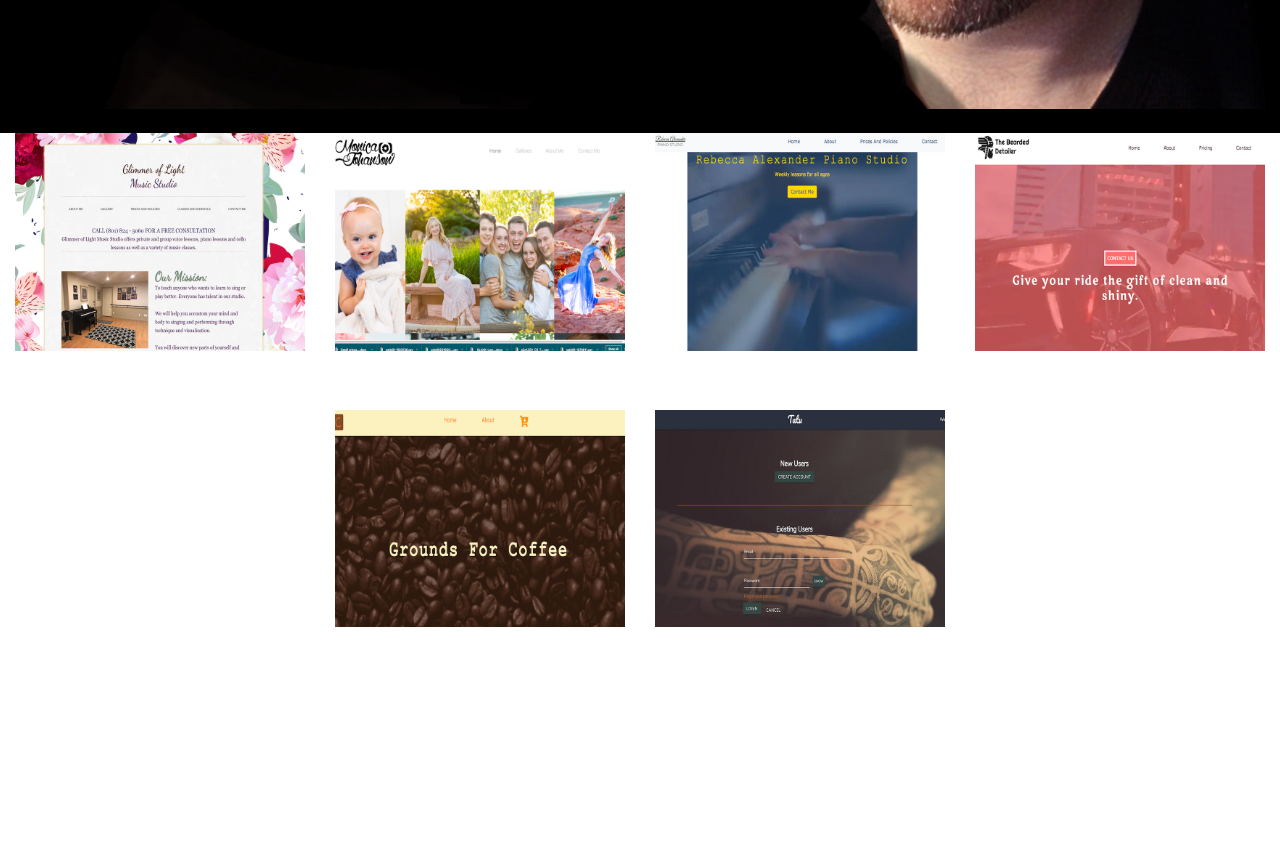
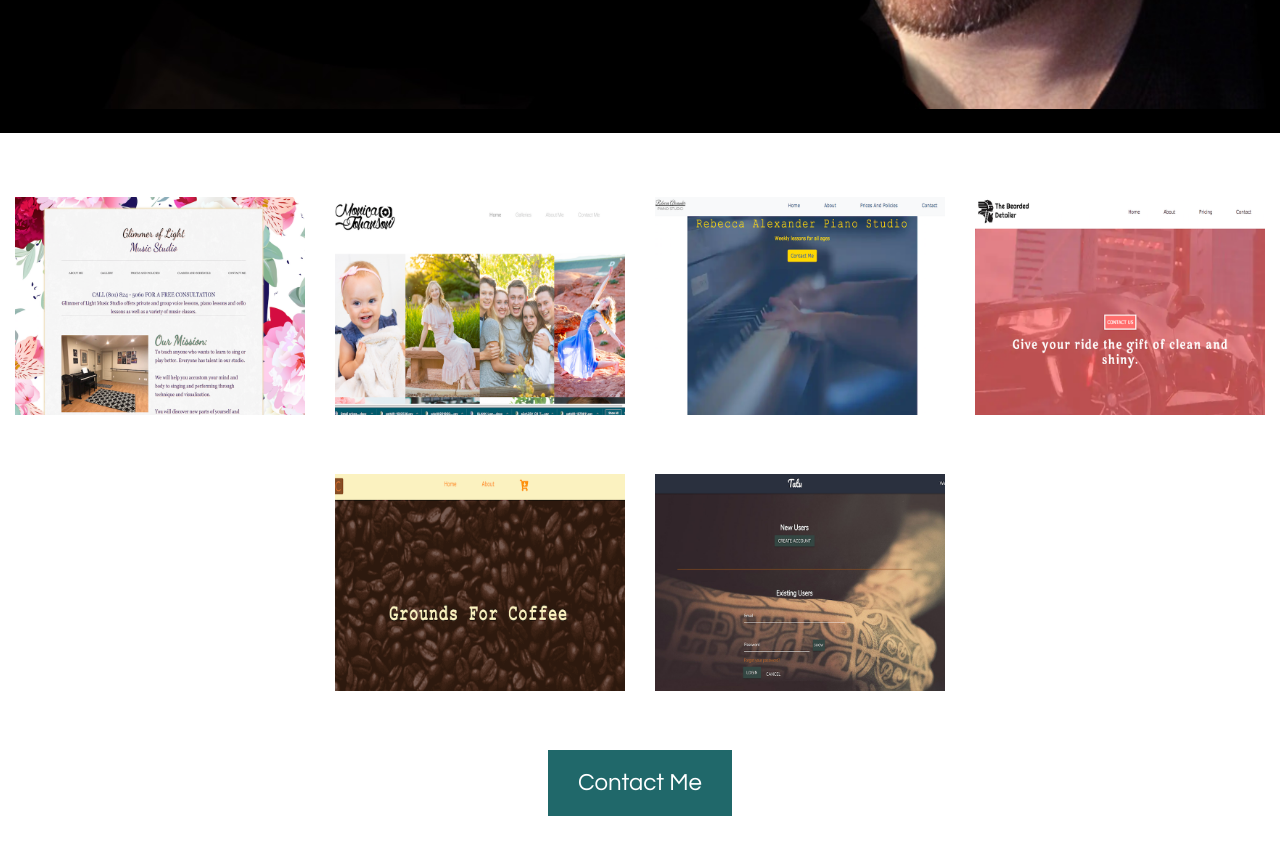
Before and after one commit to Jacobugath/GatsbyPortfolio, a Gatsby site: page / in a window 1280 px wide. Shown: the part 660-1514 px from the top of the page. Before the commit the page ends 1346 px from the top, so only its background shows below. Built offline with nearby package versions, Linux system fonts and the light colour scheme; Gatsby itself is replaced by a stand-in of ours.

Commit message:
added another contact button

```diff
--- a/package.json
+++ b/package.json
@@ -8,7 +8,7 @@
     "@material-ui/core": "^4.5.0",
     "@material-ui/styles": "^4.4.3",
     "bootstrap": "^4.3.1",
-    "gatsby": "^2.15.19",
+    "gatsby": "^2.23.21",
     "gatsby-image": "^2.2.20",
     "gatsby-plugin-google-fonts": "^1.0.1",
     "gatsby-plugin-layout": "^1.1.13",
@@ -17,9 +17,11 @@
     "gatsby-plugin-offline": "^3.0.8",
     "gatsby-plugin-react-helmet": "^3.1.8",
     "gatsby-plugin-sharp": "^2.2.25",
+    "gatsby-plugin-transition-link": "^1.20.2",
     "gatsby-plugin-transitions": "^2.1.5",
     "gatsby-source-filesystem": "^2.1.25",
     "gatsby-transformer-sharp": "^2.2.16",
+    "gsap": "^3.3.4",
     "materialize-css": "^1.0.0-rc.2",
     "prop-types": "^15.7.2",
     "react": "^16.11.0",
--- a/src/components/header.js
+++ b/src/components/header.js
@@ -1,16 +1,17 @@
 import { Link } from "gatsby"
 import PropTypes from "prop-types"
 import React from "react"
-
+import AniLink from "gatsby-plugin-transition-link/AniLink"
+import './header.css'
 const Header = ({ siteTitle }) => (
-  <header>
+  <header className='head'>
     <div className="menu_brand">
           Jacob Morris // <span>Web Developer</span>
     </div>
-    <ul>
+    <ul className='links'>
         <li><Link to='/'>home</Link></li>
         <li><Link to='/#portfolio'>portfolio</Link></li>
-        <li> <Link to='/about'>about</Link></li>
+        <li> <Link  to='/about'>about</Link></li>
         <li><Link to='/resume'>resume</Link></li>
         <li> <Link to ='/contact'>contact </Link></li>
     </ul>
--- a/src/pages/index.css
+++ b/src/pages/index.css
@@ -66,6 +66,27 @@ h2{
     animation-name: fadein;
     animation-duration: 2s;
     position: relative;
+
+}
+.hero-image_text_button:hover, .hero-image_text_button_bottom:hover{
+    background-color: #0E2E2F;
+    text-decoration: none;
+}
+.hero-image_text_button_bottom{
+    background-color: #20686a;
+    color: #fff !important;
+    border: none;
+    padding: 15px 30px;
+    margin-top: 1rem;
+    font-size: 24px;
+    font-family: 'Questrial', sans-serif;
+    -webkit-animation-name: fadein;
+    -webkit-animation-duration: 2s;
+    animation-name: fadein;
+    animation-duration: 2s;
+   text-align: center;
+   margin: auto;
+
 }
 
 .hero-image_text_heading{
@@ -194,3 +215,11 @@ h2{
     margin-left: auto;
     margin-right: auto;
 }
+.container-fluid{
+    height: 100vh;
+}
+.butcontainer{
+    display: flex;
+    justify-content: center;
+}
+a:hover { text-decoration: none; }
--- a/src/pages/index.js
+++ b/src/pages/index.js
@@ -5,6 +5,7 @@ import rpg from '../images/rpg.jpg'
 import Button from '@material-ui/core/Button';
 
 import Layout from "../components/layout"
+import Header from '../components/header.js'
 import SEO from "../components/seo"
 import './index.css'
 import Card from '../components/card'
@@ -27,7 +28,7 @@ import Bec from '../images/Becca.png'
 import Beard from '../images/Bearded.png'
 import Cof from '../images/Coffee.png'
 import Tat from '../images/Tatu.png'
-
+import AniLink from "gatsby-plugin-transition-link/AniLink"
 
 
 
@@ -47,9 +48,10 @@ const IndexPage = () => (
 
       <Link to="/contact"><button className="hero-image hero-image_text hero-image_text_button">Contact Me</button></Link>
     </div>
-    <a name="portfolio"></a>
+    <a id="portfolio"></a>
 
-      <div className="container-fluid">
+      <div className="container-fluid" style={{paddingTop: '5%'}}>
+
         <div className="row">
           <div className="col-lg-3">
             <a href="https://glimmeroflightstudios.com/" target='blank'><img src={glim} alt="" width='100%'/></a>
@@ -79,6 +81,9 @@ const IndexPage = () => (
             <h2 style={{color:'white'}}>Tatu</h2>
           </div>
         </div>
+        <div className="butcontainer">
+        <Link to="/contact" className='butcontainer'><button className="hero-image hero-image_text hero-image_text_button_bottom">Contact Me</button></Link>
+        </div>
 
 
       </div>
--- a/src/pages/resume.js
+++ b/src/pages/resume.js
@@ -22,9 +22,9 @@ const Resume = () => (
     <div className="page">
         <div className="flex">
             <div className="name">Jacob Morris</div>
-            <div className="flex"><div className="address">3103 E Lookout Cir
+            <div className="flex"><div className="address">1140 W Atherton Ct #13
             <br/>
-            Eagle Mountain, UT 84005
+            Taylorsville, UT 84123
             </div>
             <img src={logo} alt="logo" id='logo'/>
             </div>
```
Also changed, not shown: src/components/header.css (added), 1 other file.
